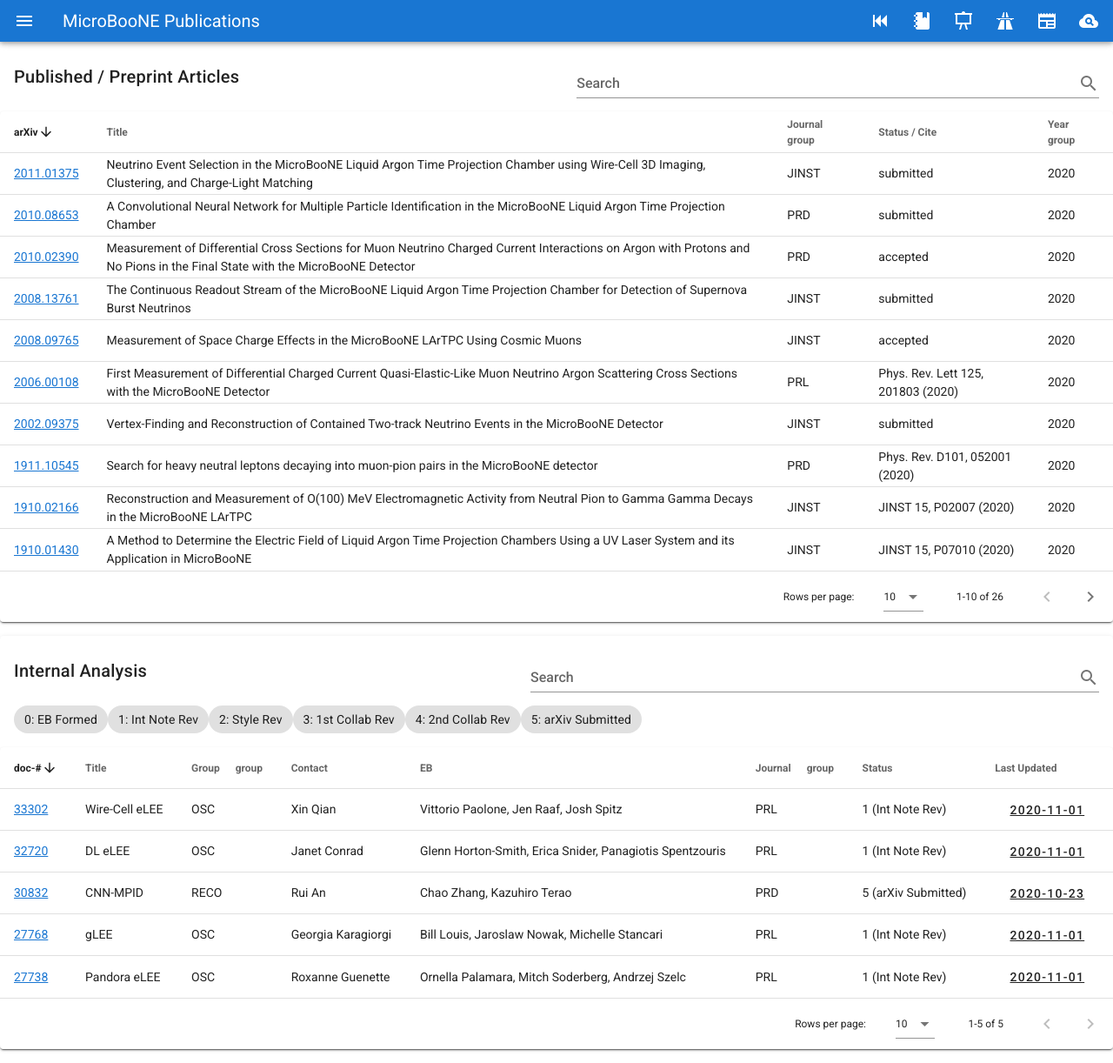
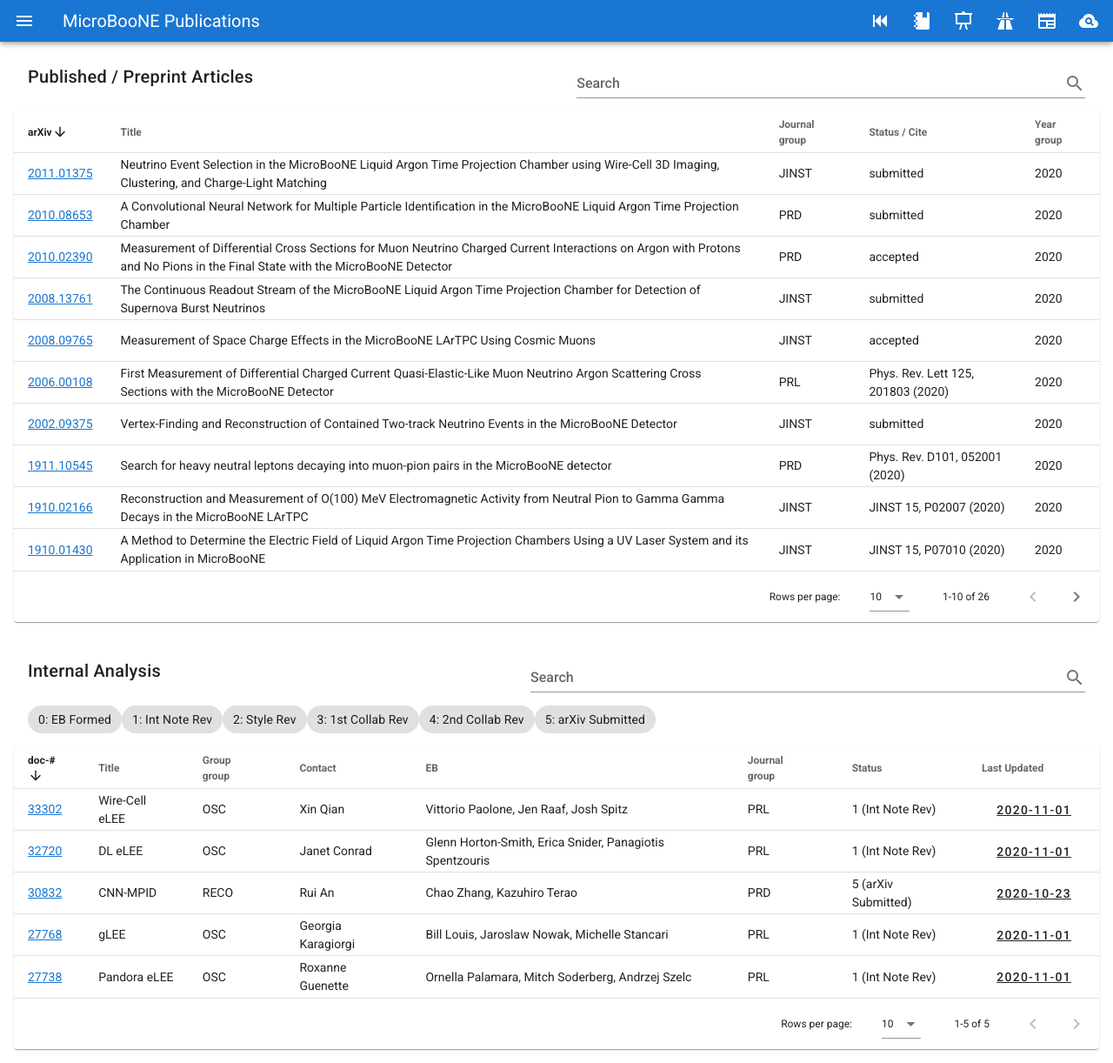
Before and after one commit to czczc/ub-pub, a Vue app: page / in a window 1280 px wide. Shown: the whole page at 87% size. Built offline with nearby package versions, Linux system fonts and the light colour scheme.

Commit message:
add margins

```diff
--- a/src/App.vue
+++ b/src/App.vue
@@ -60,11 +60,10 @@
       </v-btn> -->
     </v-app-bar>
 
-    <v-main>
+    <v-main class="mx-4">
       <Pub />
       <p></p>
       <Ana />
-      <p></p>
     </v-main>
 
   </v-app>
--- a/src/components/Ana.vue
+++ b/src/components/Ana.vue
@@ -1,5 +1,5 @@
 <template>
-  <v-card>
+  <v-card flat class="my-4">
     <v-card-title>
       Internal Analysis
       <v-spacer></v-spacer>
--- a/src/components/Pub.vue
+++ b/src/components/Pub.vue
@@ -1,5 +1,5 @@
 <template>
-  <v-card>
+  <v-card flat>
     <v-card-title
       > Published / Preprint Articles
       <v-spacer></v-spacer>
```
